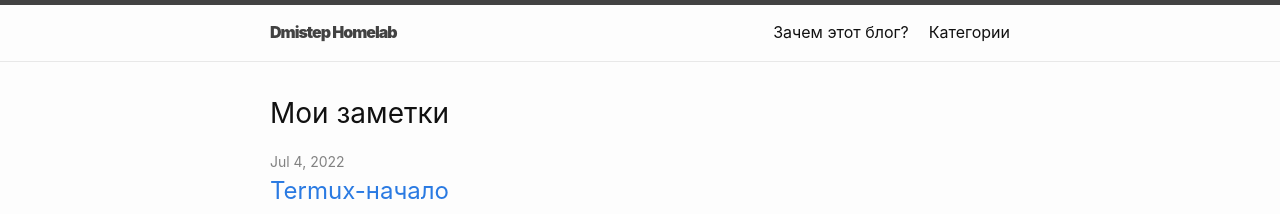
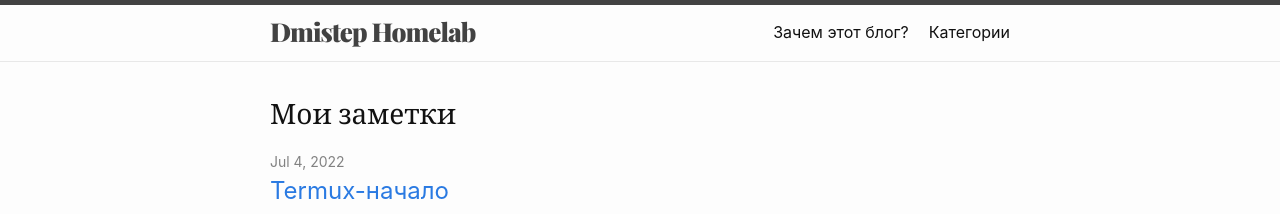
Before and after one commit to Dmistep/test-blog, a Jekyll site: the page built from index.md, in a window 1280 px wide. Shown: the top 214 px of the page. Built offline with Jekyll 4.4.1, drawn with Linux system fonts in a browser that asks for light colours.

Commit message:
update style.css

```diff
--- a/css/style.css
+++ b/css/style.css
@@ -197,7 +197,7 @@ table td {
 }
 
 .site-title {
-    font-family: "Playfair Display", Georgia, "Times New Roman", serif/
+    font-family: "Playfair Display", Georgia, "Times New Roman", serif;
     font-size: 26px;
     font-weight: 900;
     line-height: 54px;
@@ -362,6 +362,7 @@ table td {
 
 .post-list-heading {
     font-size: 28px;
+    font-family: "Playfair Display", Georgia, "Times New Roman", serif;
 }
 
 .post-list {
```
